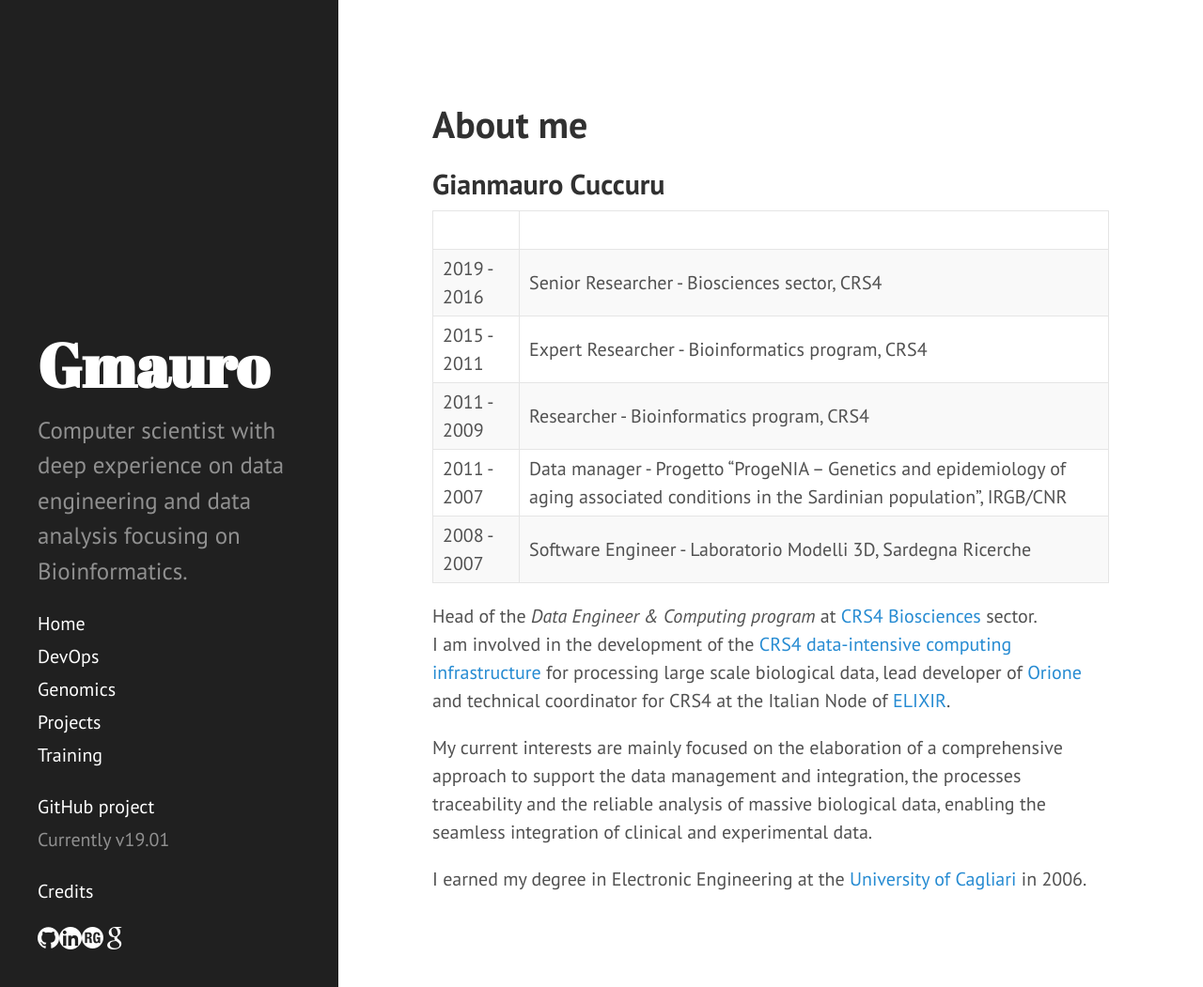
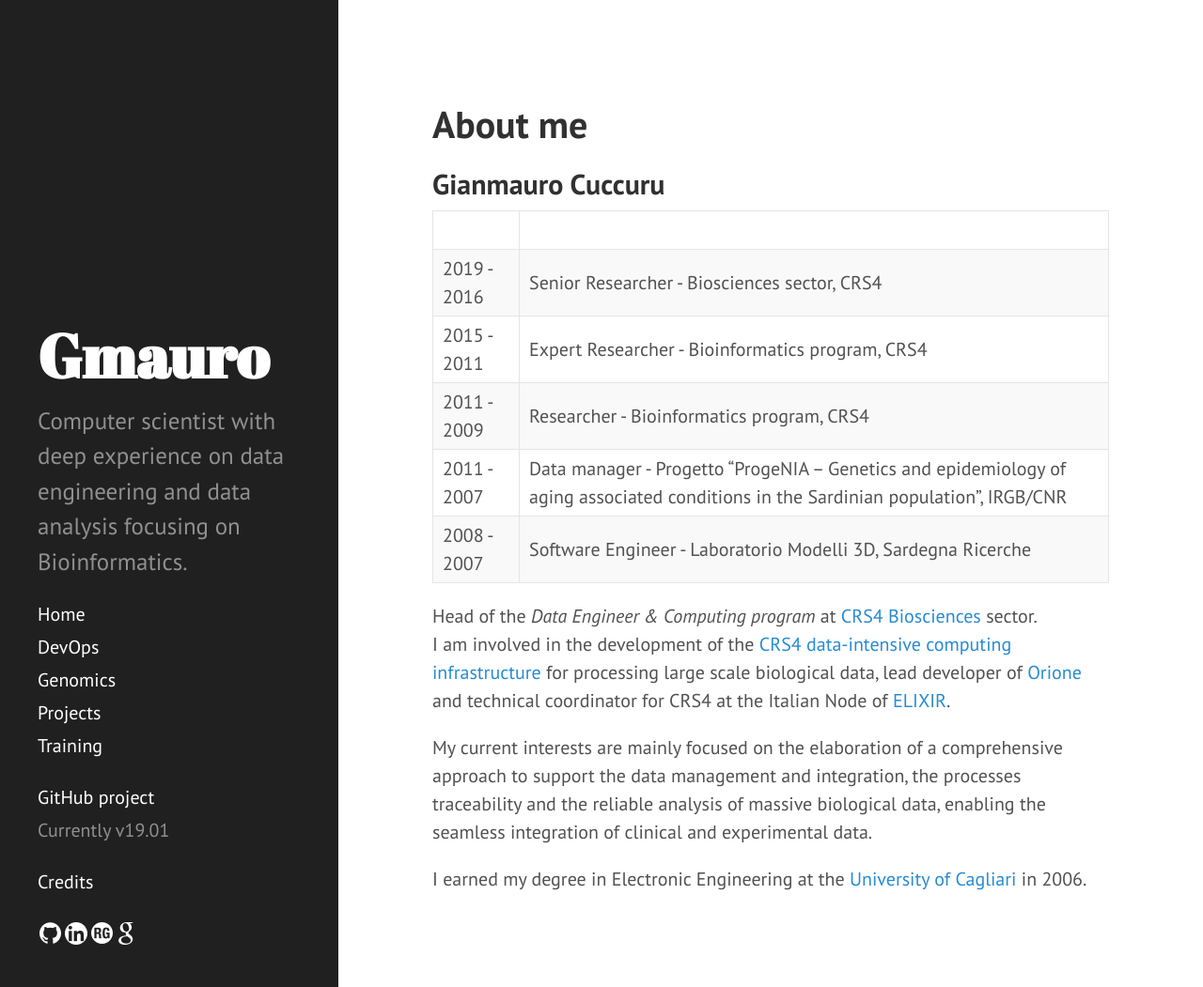
Before and after one commit to gmauro/gmauro.github.io, a Jekyll site: the page built from index.md, in a window 1280 px wide and 1051 px high. Shown: the whole window at 94% size. Built offline with Jekyll 4.4.1, drawn with Linux system fonts in a browser that asks for light colours.

Commit message:
add space between icons

```diff
--- a/_includes/sidebar.html
+++ b/_includes/sidebar.html
@@ -30,11 +30,12 @@
 
      <p> <a class="sidebar-nav-item" href="{{ site.github.repo }}">GitHub project</a>
       <span class="sidebar-nav-item">Currently v{{ site.version }}</span></p>
-    <p><a class="sidebar-nav-item" href="/credits">Credits</a></p>
+     <p><a class="sidebar-nav-item" href="/credits">Credits</a></p>
 
-    <a href=https://github.com/gmauro><img align=left src=/icons/github.png></a>        <a href=https://it.linkedin.com/in/gianmaurocuccuru><img align=left src=/icons/linkedin-logo.png></a>
-    <a href=https://www.researchgate.net/profile/Gianmauro_Cuccuru><img align=left src=/icons/researchgate-logo.png></a>
-     <a href=https://scholar.google.it/citations?user=4kYwRJgAAAAJ><img align=left src=/icons/google-logo.png></a>
+     <p><a href=https://github.com/gmauro><img style="float: left; padding: 5px 2px 5px 2px;" src=/icons/github.png></a>
+        <a href=https://it.linkedin.com/in/gianmaurocuccuru><img style="float: left; padding: 5px 2px 5px 2px;" src=/icons/linkedin-logo.png></a>
+        <a href=https://www.researchgate.net/profile/Gianmauro_Cuccuru><img style="float: left; padding: 5px 2px 5px 2px;" src=/icons/researchgate-logo.png></a>
+        <a href=https://scholar.google.it/citations?user=4kYwRJgAAAAJ><img style="float: left; padding: 5px 0px 5px 0px;" src=/icons/google-logo.png></a></p>
 
   </div>
 
```
